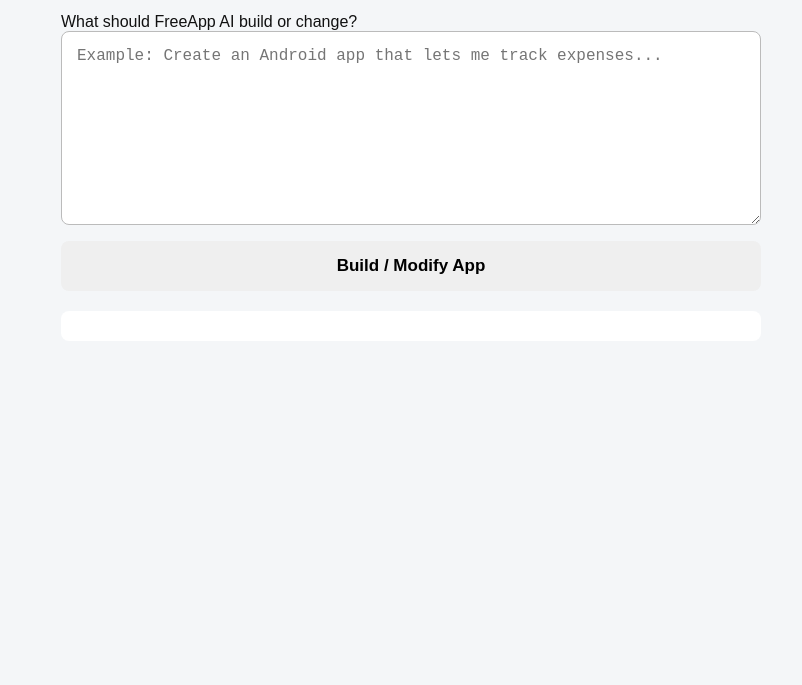
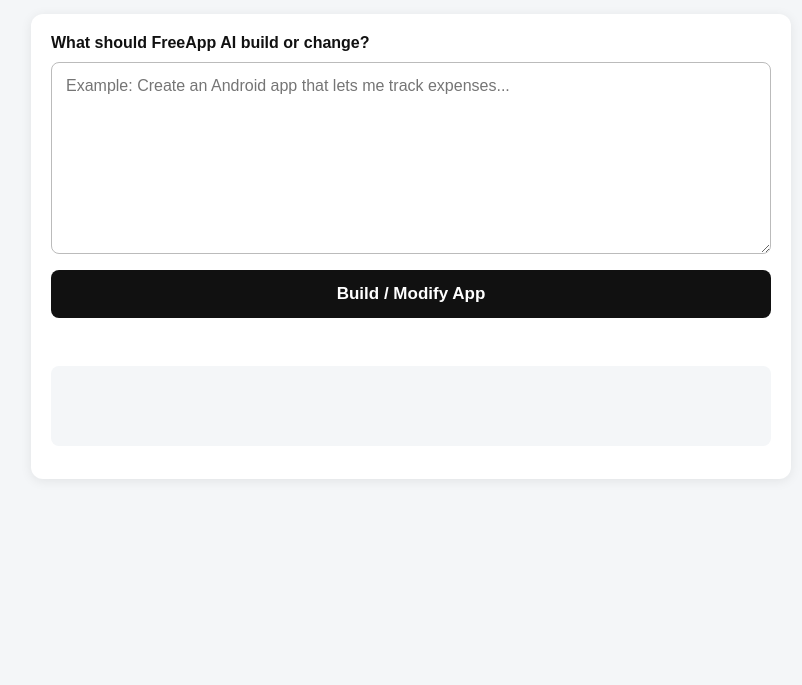
Before and after one commit to blvckson/FreeApp-AI, a plain HTML site: page index.html in a window 1280 px wide. Shown: the part 115-800 px from the top of the page, without its empty margins (229-1031 px from the left). Drawn offline with Linux system fonts and the light colour scheme.

Commit message:
Build FreeApp AI backend and improve style.css

```diff
--- a/style.css
+++ b/style.css
@@ -1,6 +1,4 @@
-* {
-    box-sizing: border-box;
-}
+* { box-sizing: border-box; }
 
 body {
     margin: 0;
@@ -12,39 +10,67 @@ body {
 
 .container {
     width: 100%;
-    max-width: 700px;
+    max-width: 760px;
     margin: 0 auto;
+    padding-top: 20px;
 }
 
-h1 {
-    margin-bottom: 5px;
+header { margin-bottom: 18px; }
+
+h1 { margin: 0 0 6px; }
+
+.card {
+    background: #fff;
+    padding: 20px;
+    border-radius: 12px;
+    box-shadow: 0 2px 12px rgba(0,0,0,.08);
+}
+
+label {
+    display: block;
+    margin-bottom: 10px;
+    font-weight: bold;
 }
 
 textarea {
     width: 100%;
-    min-height: 180px;
-    padding: 15px;
-    font-size: 16px;
+    min-height: 190px;
+    padding: 14px;
+    font: inherit;
     border: 1px solid #bbb;
     border-radius: 8px;
     resize: vertical;
 }
 
-button {
+button, .button-link {
+    display: block;
     width: 100%;
     margin-top: 12px;
-    padding: 15px;
+    padding: 14px;
     font-size: 17px;
     font-weight: bold;
     border: 0;
     border-radius: 8px;
+    text-align: center;
+    text-decoration: none;
     cursor: pointer;
+    background: #111;
+    color: #fff;
+}
+
+button:disabled { opacity: .6; cursor: wait; }
+
+.status {
+    margin-top: 14px;
+    min-height: 20px;
+    font-size: 14px;
 }
 
 #result {
-    margin-top: 20px;
+    margin-top: 14px;
     padding: 15px;
-    background: white;
+    min-height: 80px;
+    background: #f4f6f8;
     border-radius: 8px;
     white-space: pre-wrap;
     overflow-x: auto;
```
